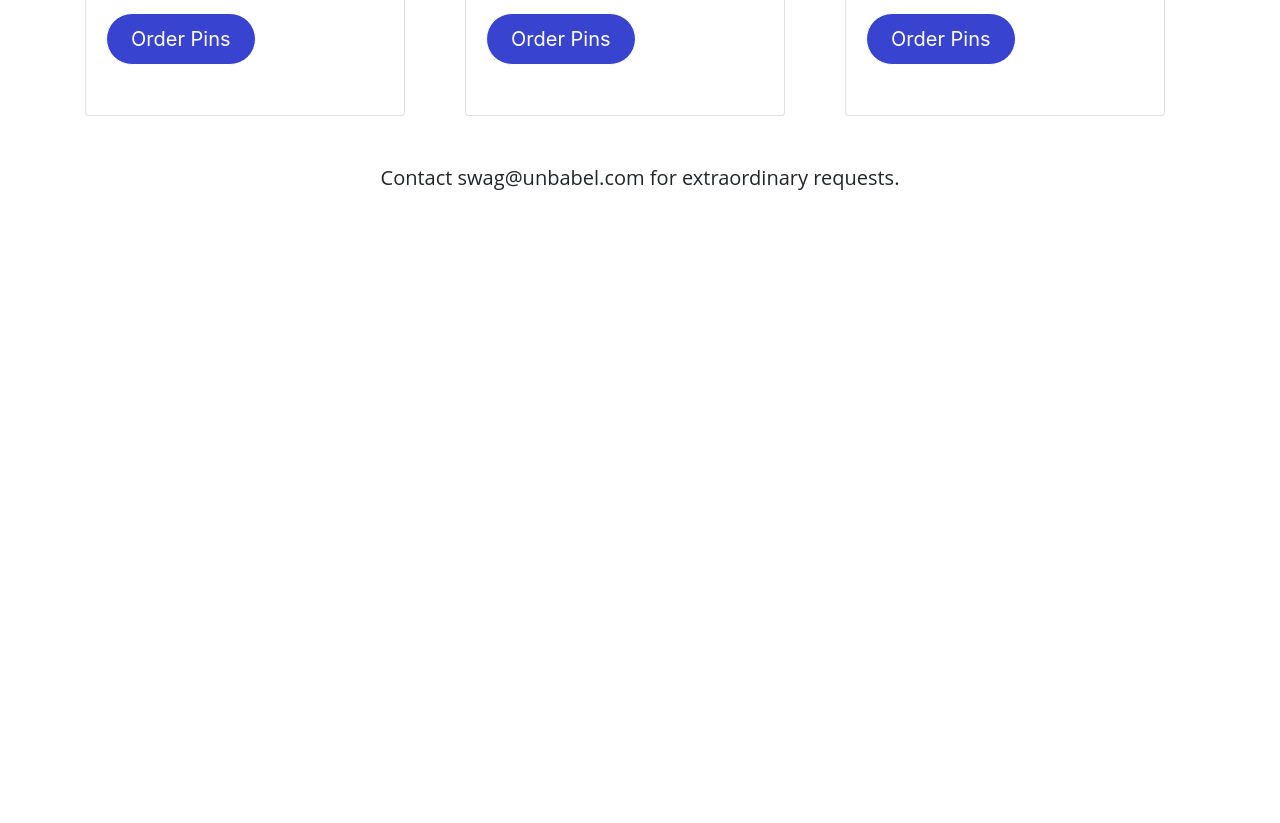
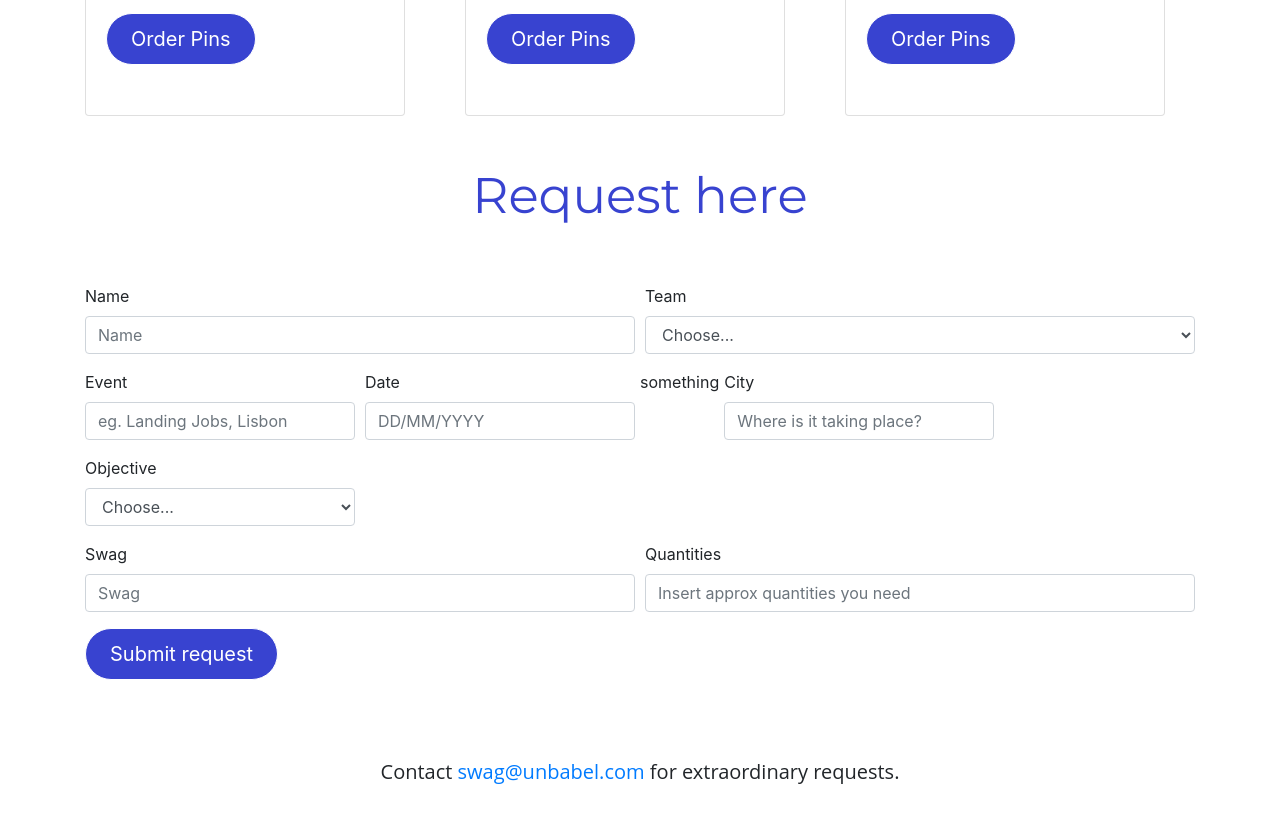
Before and after one commit to marianamvsilva/unbabel-store-v2, a plain HTML site: page index.html in a window 1280 px wide. Shown: the part 1672-2495 px from the top of the page. Before the commit the page ends 1962 px from the top, so only its background shows below. Drawn offline with nearby package versions, Linux system fonts and the light colour scheme; a web font is replaced by a local one.

Commit message:
change name and update to most recent files

```diff
--- a/store.html
+++ b/index.html
@@ -30,6 +30,7 @@
       crossorigin="anonymous"
     ></script>
   </head>
+
   <body>
     <div class="header-section">
       <div class="row justify-content-between align-items-center">
@@ -170,9 +171,95 @@
         </div>
       </div>
     </div>
+    <h2 class="title-request">Request here</h2>
+    <div class="container">
+      <form>
+        <div class="form-row">
+          <div class="form-group col-md-6">
+            <label for="inputName">Name</label>
+            <input
+              type="text"
+              class="form-control"
+              id="inputAddress"
+              placeholder="Name"
+            />
+          </div>
+          <div class="form-group col-md-6">
+            <label for="inputTeam">Team</label>
+            <select id="inputTeam" class="form-control">
+              <option selected>Choose...</option>
+              <option>Marketing</option>
+              <option>Sales</option>
+              <option>People Ops</option>
+            </select>
+          </div>
+        </div>
+        <div class="form-row">
+          <div class="form-group col-md-3">
+            <label for="inputEvent">Event</label>
+            <input
+              type="text"
+              class="form-control"
+              id="inputAddress"
+              placeholder="eg. Landing Jobs, Lisbon"
+            />
+          </div>
+          <div class="form-group col-md-3">
+            <label for="inputDate">Date</label>
+            <input
+              type="text"
+              class="form-control"
+              id="inputDate"
+              placeholder="DD/MM/YYYY"
+            />
+          </div>
+          something
+          <div class="form-group col-md-3">
+            <label for="inputCity">City</label>
+            <input
+              type="text"
+              class="form-control"
+              id="inputCity"
+              placeholder="Where is it taking place?"
+            />
+          </div>
+          <div class="form-group col-md-3">
+            <label for="inputTeam">Objective</label>
+            <select id="inputTeam" class="form-control">
+              <option selected>Choose...</option>
+              <option>Lead Generation</option>
+              <option>Hiring</option>
+              <option>Newbies</option>
+            </select>
+          </div>
+        </div>
+        <div class="form-row">
+          <div class="form-group col-md-6">
+            <label for="inputSwag">Swag</label>
+            <input
+              type="text"
+              class="form-control"
+              id="inputSwag"
+              placeholder="Swag"
+            />
+          </div>
+          <div class="form-group col-md-6">
+            <label for="inputQuantities">Quantities</label>
+            <input
+              type="text"
+              class="form-control"
+              id="inputQuantities"
+              placeholder="Insert approx quantities you need"
+            />
+          </div>
+        </div>
+        <button type="submit" class="btn btn-primary">Submit request</button>
+      </form>
+    </div>
     <h4>
-      Contact swag@unbabel.com for extraordinary requests.
+      Contact <a href="http://www.google.com">swag@unbabel.com</a> for
+      extraordinary requests.
     </h4>
-    <script src="weathify.js"></script>
+    <script src="https://spreadsheets.google.com/feeds/cells/2PACX-1vRGDnjtVTJVh_ZG3G1ZXtNgJDikXWu_Q36gdCRXNuy2LCJnYgjlhQxXypSKlpA1MPzG98ztB6XfccvO/public/values?alt=json-in-script&callback=sheetLoaded"></script>
   </body>
 </html>
```
